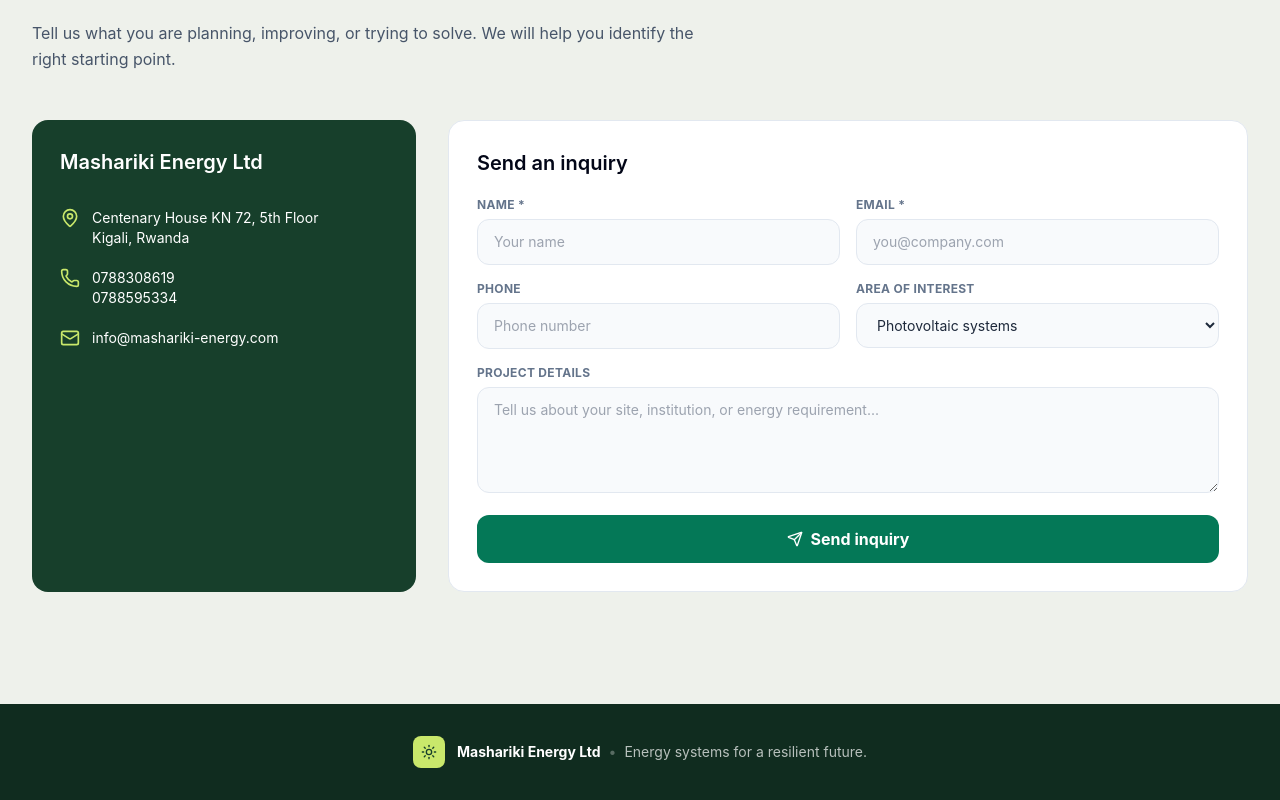
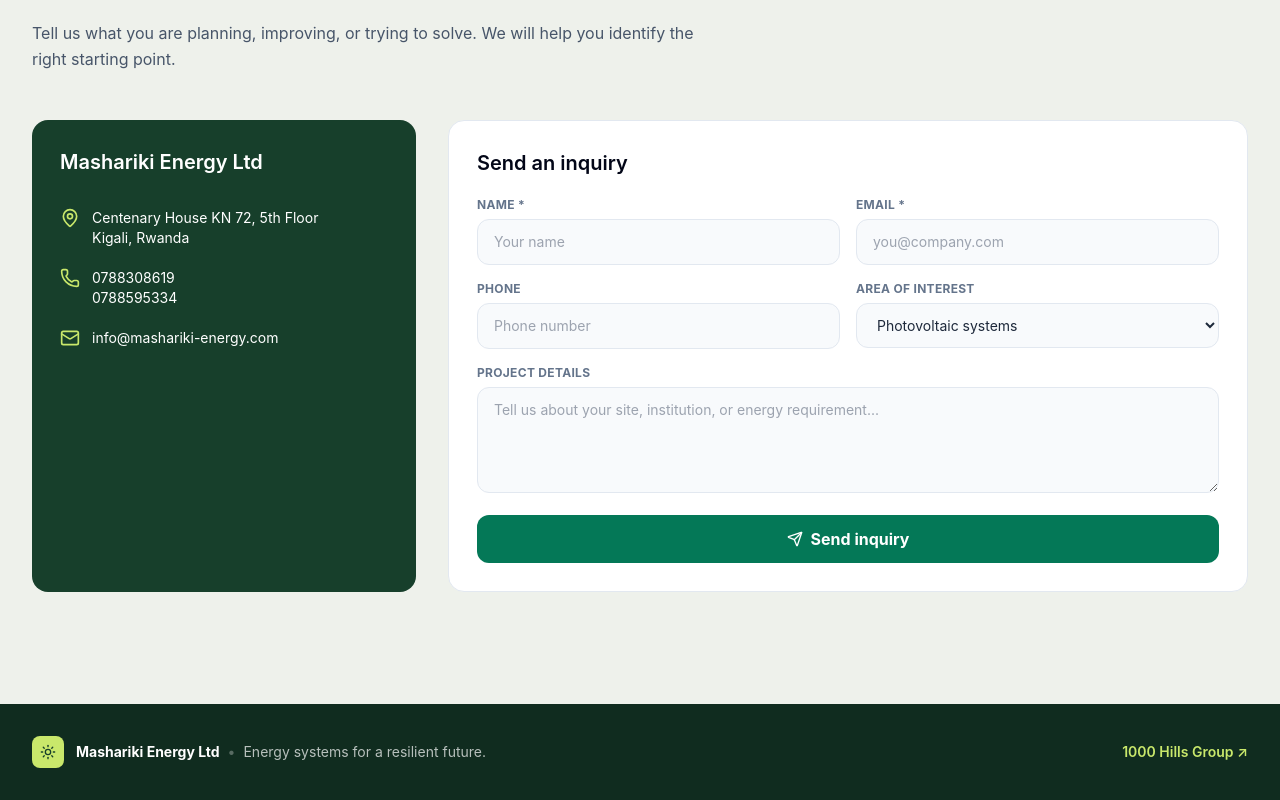
Before and after one commit to cee250/Energy, a React (Vite) app: page / in a window 1280 px wide. Shown: the part 3555-4355 px from the top of the page. Built offline with nearby package versions, Linux system fonts and the light colour scheme.

Commit message:
Add 1000 Hills Group footer link

```diff
--- a/src/components/Footer.jsx
+++ b/src/components/Footer.jsx
@@ -2,5 +2,5 @@
 import { Sun } from 'lucide-react';
 
 export default function Footer() {
-  return <footer className="bg-[#102c1f] text-white/70 py-8"><div className="max-w-7xl mx-auto px-4 sm:px-6 lg:px-8 flex items-center justify-center"><div className="flex items-center gap-3"><span className="w-8 h-8 rounded-lg bg-[#c9e86b] text-[#173f2b] flex items-center justify-center"><Sun className="w-4 h-4" /></span><span className="text-sm"><strong className="text-white">Mashariki Energy Ltd</strong><span className="mx-2 text-white/30">•</span>Energy systems for a resilient future.</span></div></div></footer>;
+  return <footer className="bg-[#102c1f] text-white/70 py-8"><div className="max-w-7xl mx-auto px-4 sm:px-6 lg:px-8 flex flex-col sm:flex-row items-center justify-between gap-4"><div className="flex items-center gap-3"><span className="w-8 h-8 rounded-lg bg-[#c9e86b] text-[#173f2b] flex items-center justify-center"><Sun className="w-4 h-4" /></span><span className="text-sm"><strong className="text-white">Mashariki Energy Ltd</strong><span className="mx-2 text-white/30">•</span>Energy systems for a resilient future.</span></div><a href="https://1000-hills.netlify.app/" target="_blank" rel="noopener noreferrer" className="text-sm font-semibold text-[#c9e86b] hover:text-white transition-colors">1000 Hills Group <span aria-hidden="true">↗</span></a></div></footer>;
 }
```
